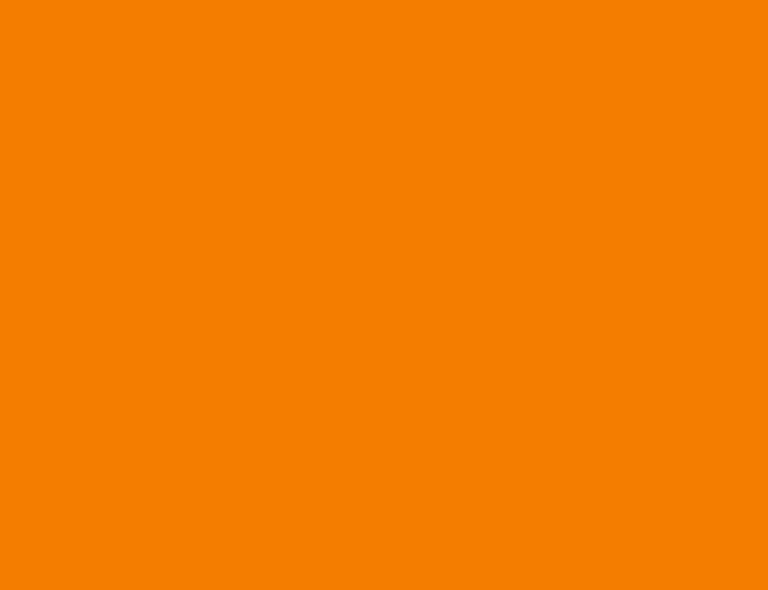
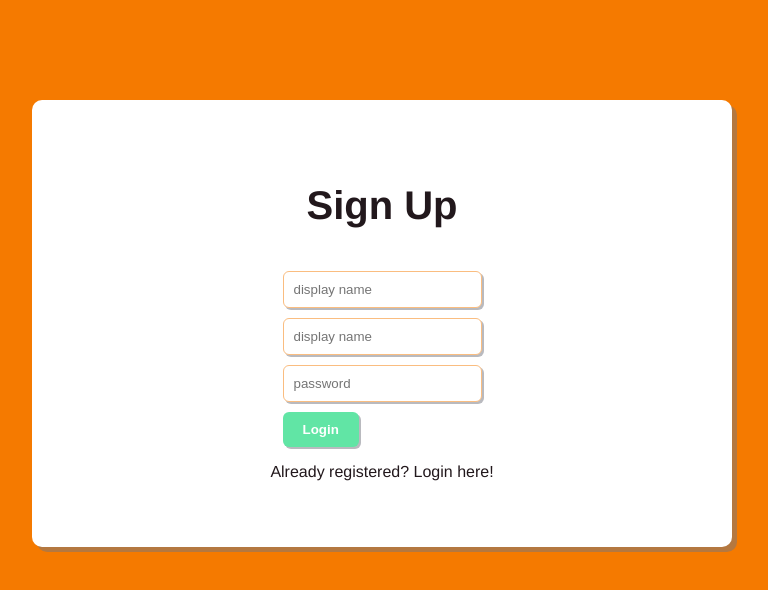
Before and after one commit to SmithBWare89/chatroom-app, a Vue app: page /signup in a window 1280 px wide. Before the commit this address had no page. Shown: the top 590 px of the page, without its empty margins (258-1026 px from the left). Built offline with nearby package versions, Linux system fonts and the light colour scheme.

Commit message:
created and added form styling to signup form

```diff
--- /dev/null
+++ b/src/components/SignUpForm.vue
@@ -0,0 +1,98 @@
+<template>
+  <div id="signup">
+    <h2>Sign Up</h2>
+    <form @submit.prevent="">
+      <input
+        type="text"
+        v-model="displayName"
+        placeholder="display name"
+        required
+      />
+      <input
+        type="text"
+        v-model="email"
+        placeholder="display name"
+        required
+      />
+      <input
+        type="text"
+        v-model="password"
+        placeholder="password"
+        required
+      />
+      <div>
+        <button>Login</button>
+      </div>
+    </form>
+    <p>Already registered? Login here!</p>
+  </div>
+</template>
+
+<script>
+import { ref } from "@vue/reactivity";
+
+export default {
+  name: "SignUpForm",
+  setup() {
+    const displayName = ref("");
+    const password = ref("");
+    const email = ref("")
+
+    return { displayName, password, email };
+  },
+};
+</script>
+
+<style>
+#signup {
+  background: #ffffff;
+  display: flex;
+  flex-direction: column;
+  justify-content: center;
+  align-items: center;
+  padding: 50px 50px;
+  border-radius: 10px 10px;
+  box-shadow: 5px 5px rgba(117, 119, 128, 0.5);
+  margin-top: 100px;
+  color: #22181c;
+}
+
+#signup h2 {
+  font-size: 2.5rem;
+}
+
+form {
+  max-width: 480px;
+  margin: 0 auto;
+  text-align: left;
+}
+
+input {
+  display: block;
+  margin: 10px 0;
+  box-sizing: border-box;
+  padding: 10px;
+  border: 1px solid #fabd80;
+  border-radius: 6px 6px;
+  box-shadow: 2px 2px rgba(117, 119, 128, 0.5);
+  outline: none;
+}
+
+#signup button {
+  padding: 10px 20px;
+  border-radius: 6px 6px;
+  box-shadow: 2px 2px rgba(117, 119, 128, 0.5);
+  background: #61e5a5;
+  color: #ffffff;
+  border: none;
+  font-weight: 700;
+}
+
+#signup button:hover {
+  background: #ffffff;
+  color: #61e5a5;
+}
+
+@media screen and (max-width: 575px) {
+}
+</style>
--- a/src/router/index.js
+++ b/src/router/index.js
@@ -22,6 +22,14 @@ const routes = [
     // this generates a separate chunk (about.[hash].js) for this route
     // which is lazy-loaded when the route is visited.
     component: () => import(/* webpackChunkName: "about" */ '../components/LoginForm.vue')
+  },
+  {
+    path: '/signup',
+    name: 'SignUpForm',
+    // route level code-splitting
+    // this generates a separate chunk (about.[hash].js) for this route
+    // which is lazy-loaded when the route is visited.
+    component: () => import(/* webpackChunkName: "about" */ '../components/SignUpForm.vue')
   }
 ]
 
```
